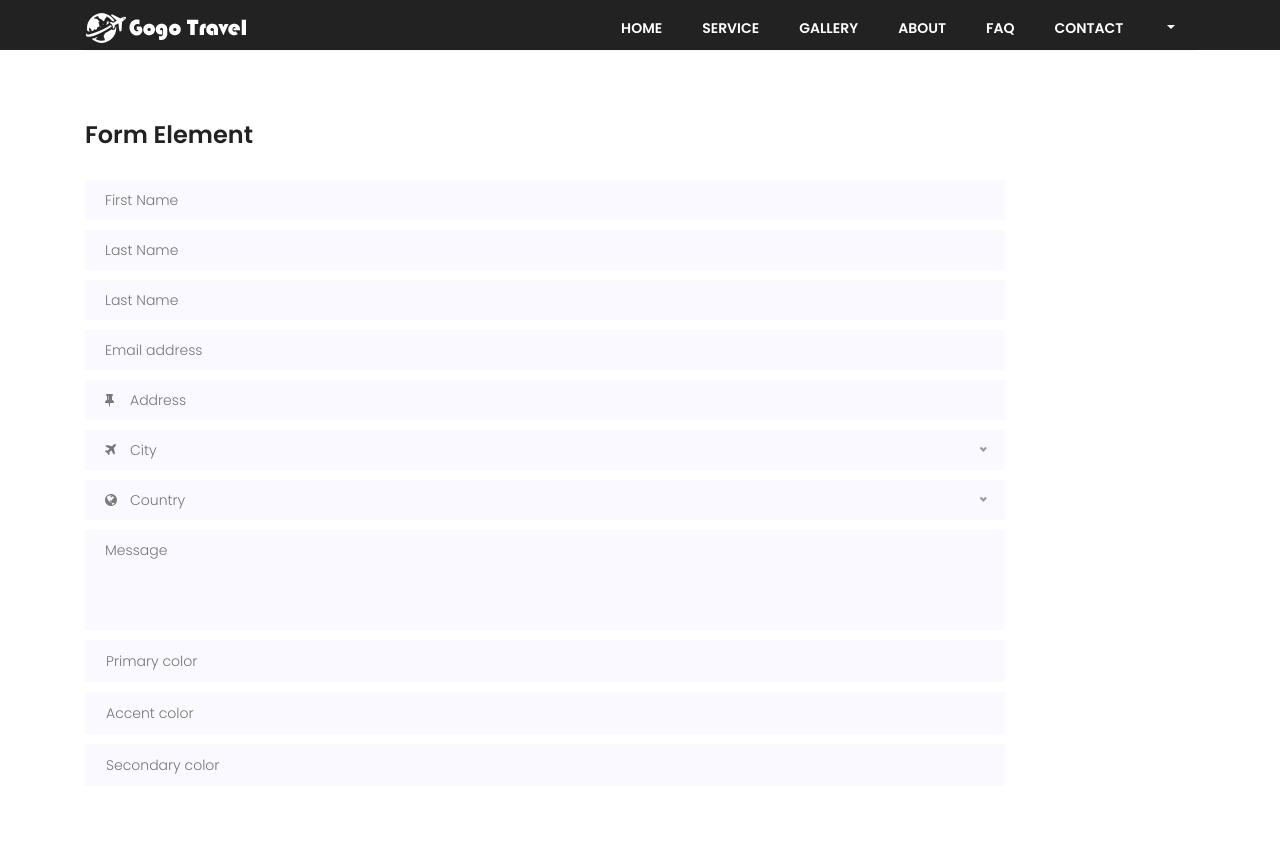
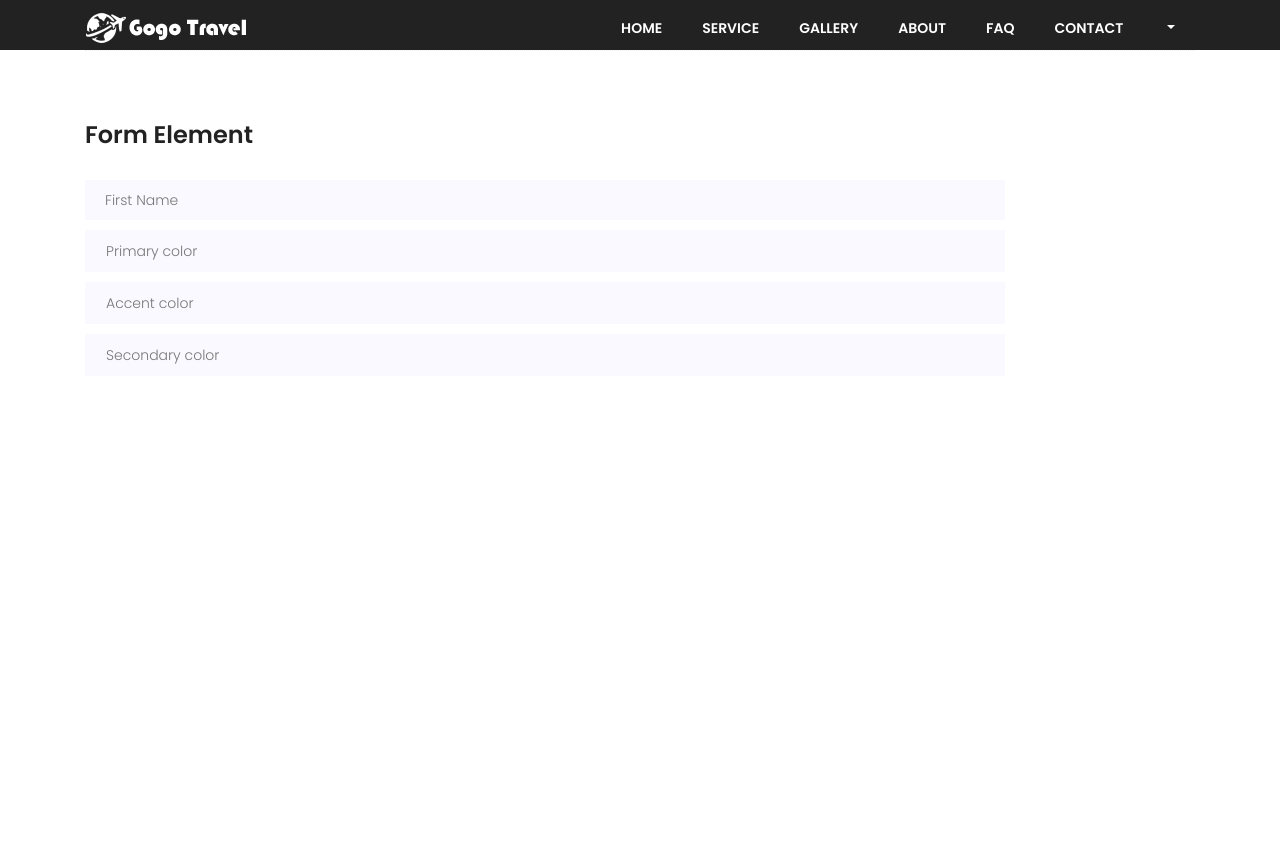
Before and after one commit to syiraazhari/SD_SEC03_G01_03, a PHP site: page /profile.php in a window 1280 px wide. After the commit the page ends 364 px from the top, so only its background shows below. Run offline with PHP 8.4, Linux system fonts and the light colour scheme; some libraries are stand-ins or nearby versions.

Commit message:
Updated profile section

```diff
--- a/GogoTravel/profile.php
+++ b/GogoTravel/profile.php
@@ -44,54 +44,6 @@
                                     <input type="text" name="first_name" placeholder="First Name" onfocus="this.placeholder = ''" onblur="this.placeholder = 'First Name'" required class="single-input">
                                 </div>
                                 <div class="mt-10">
-                                    <input type="text" name="last_name" placeholder="Last Name" onfocus="this.placeholder = ''" onblur="this.placeholder = 'Last Name'" required class="single-input">
-                                </div>
-                                <div class="mt-10">
-                                    <input type="text" name="last_name" placeholder="Last Name" onfocus="this.placeholder = ''" onblur="this.placeholder = 'Last Name'" required class="single-input">
-                                </div>
-                                <div class="mt-10">
-                                    <input type="email" name="EMAIL" placeholder="Email address" onfocus="this.placeholder = ''" onblur="this.placeholder = 'Email address'" required class="single-input">
-                                </div>
-                                <div class="input-group-icon mt-10">
-                                    <div class="icon"><i class="fa fa-thumb-tack" aria-hidden="true"></i></div>
-                                    <input type="text" name="address" placeholder="Address" onfocus="this.placeholder = ''" onblur="this.placeholder = 'Address'" required class="single-input">
-                                </div>
-                                <div class="input-group-icon mt-10">
-                                    <div class="icon"><i class="fa fa-plane" aria-hidden="true"></i></div>
-                                    <div class="form-select" id="default-select"">
-                                        <select>
-                                            <option value="1">City</option>
-                                            <option value="1">Dhaka</option>
-                                            <option value="1">Dilli</option>
-                                            <option value="1">Newyork</option>
-                                            <option value="1">Islamabad</option>
-                                        </select>
-                                    </div>
-                                </div>
-                                <div class="input-group-icon mt-10">
-                                    <div class="icon"><i class="fa fa-globe" aria-hidden="true"></i></div>
-                                    <div class="form-select" id="default-select"">
-                                        <select>
-                                            <option value="1">Country</option>
-                                            <option value="1">Bangladesh</option>
-                                            <option value="1">India</option>
-                                            <option value="1">England</option>
-                                            <option value="1">Srilanka</option>
-                                        </select>
-                                    </div>
-                                </div>
-
-                                <div class="mt-10">
-                                    <textarea class="single-textarea" placeholder="Message" onfocus="this.placeholder = ''" onblur="this.placeholder = 'Message'" required></textarea>
-                                </div>
-                                <!-- For Gradient Border Use -->
-                                <!-- <div class="mt-10">
-                                    <div class="primary-input">
-                                        <input id="primary-input" type="text" name="first_name" placeholder="Primary color" onfocus="this.placeholder = ''" onblur="this.placeholder = 'Primary color'">
-                                        <label for="primary-input"></label>
-                                    </div>
-                                </div> -->
-                                <div class="mt-10">
                                     <input type="text" name="first_name" placeholder="Primary color" onfocus="this.placeholder = ''" onblur="this.placeholder = 'Primary color'" required class="single-input-primary">
                                 </div>
                                 <div class="mt-10">
```
